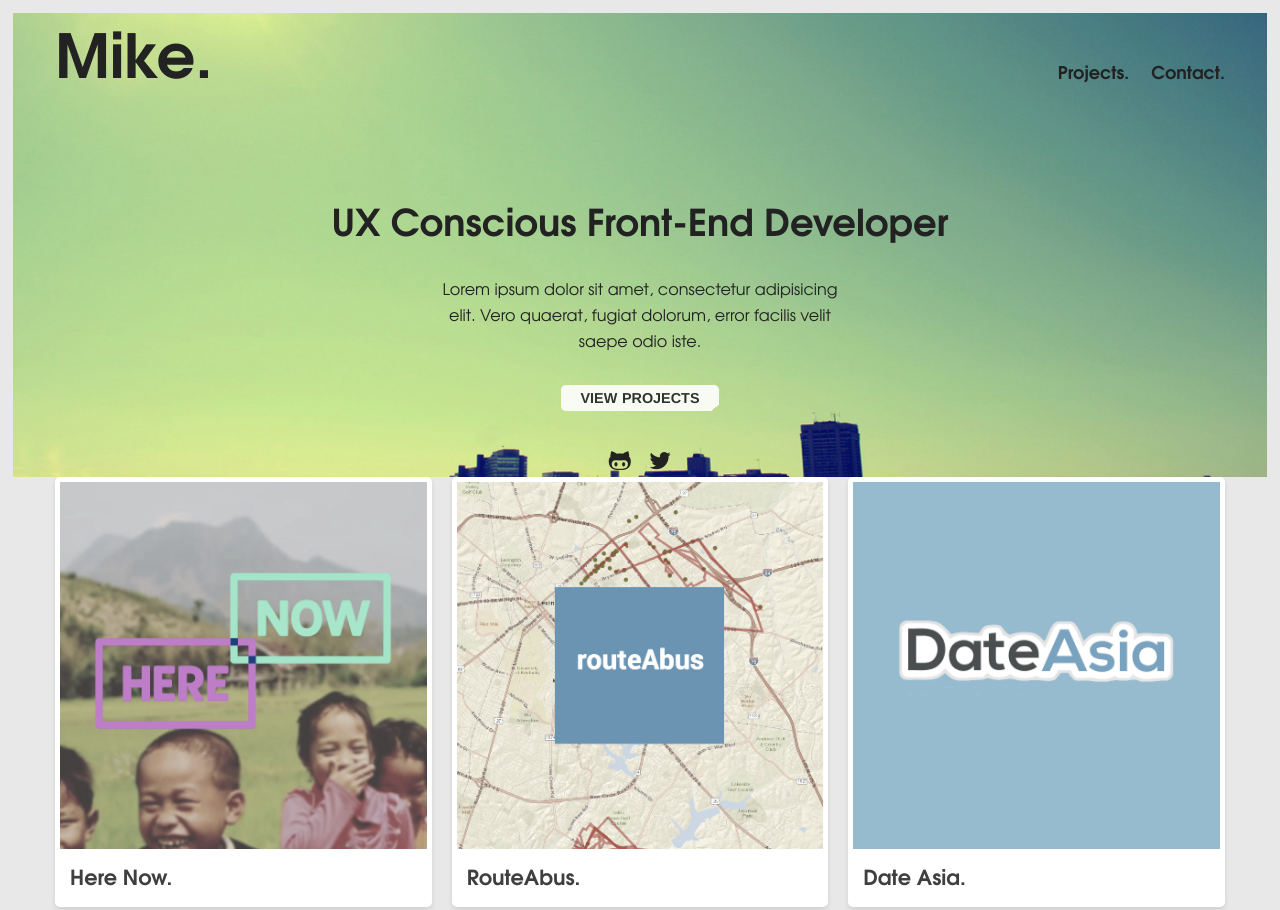
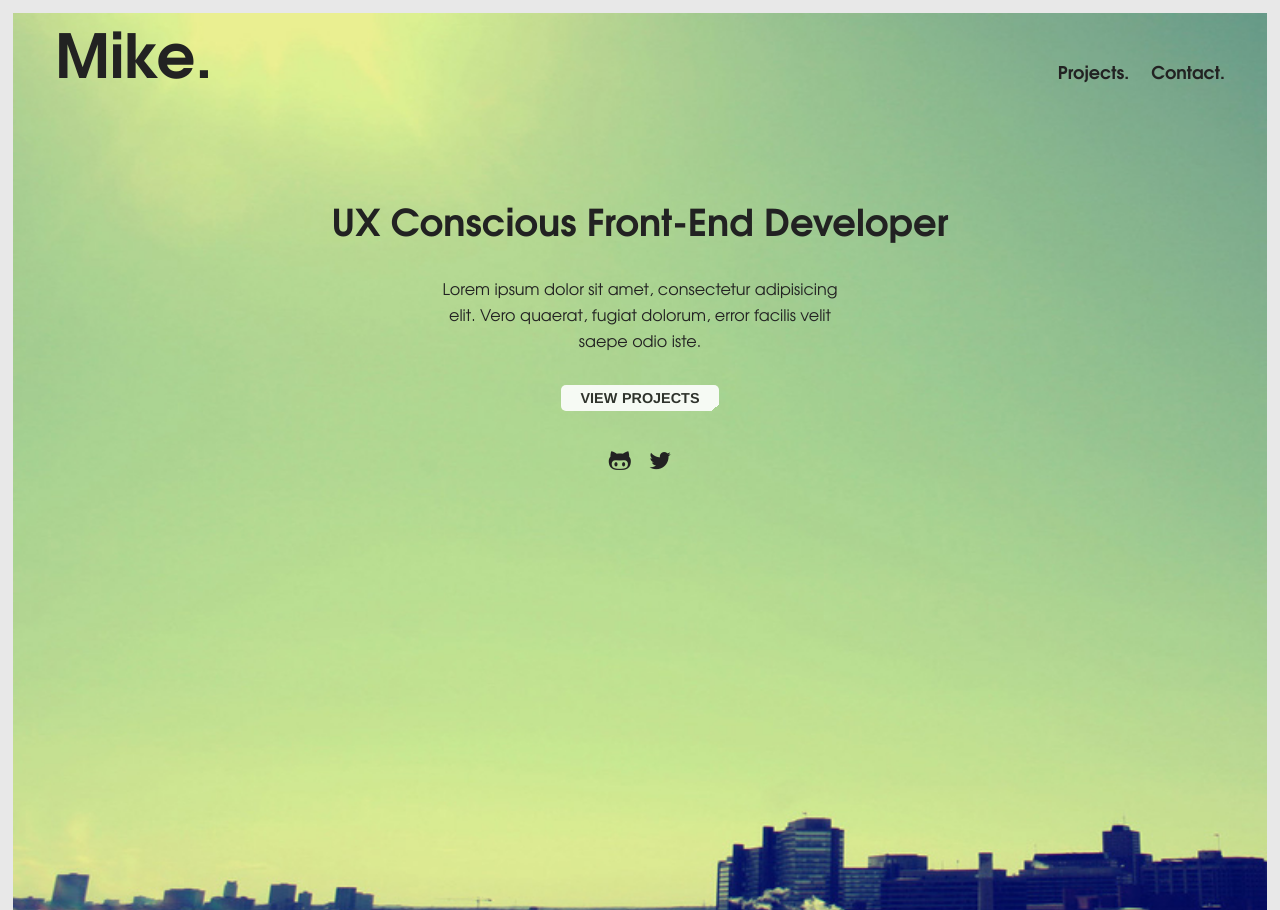
Before and after one commit to mikejoyceio/portfolio-template, a website: page index.html in a window 1280 px wide. Shown: the top 910 px of the page. Drawn offline with Linux system fonts and the light colour scheme.

Commit message:
Updated feature with an absolute height value

```diff
--- a/scss/_custom.scss
+++ b/scss/_custom.scss
@@ -174,7 +174,7 @@ header {
 	height: 580px;
 	padding-top: 140px;
 	@media #{$medium-up} {
-		height: 94.5%;
+		height: 950px;
 		padding-top: 140px;
 	}
 	@media #{$large-up} {
```
Also changed, not shown: css/app.css.
